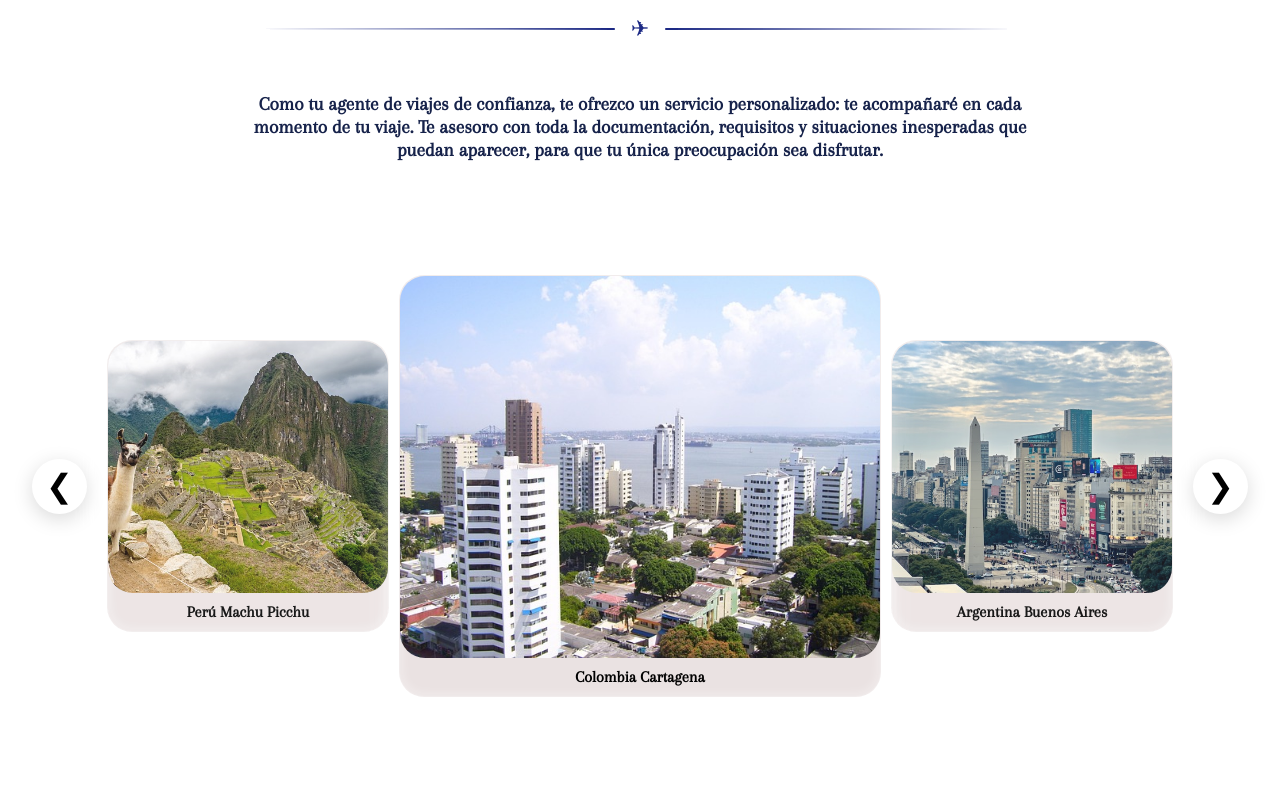
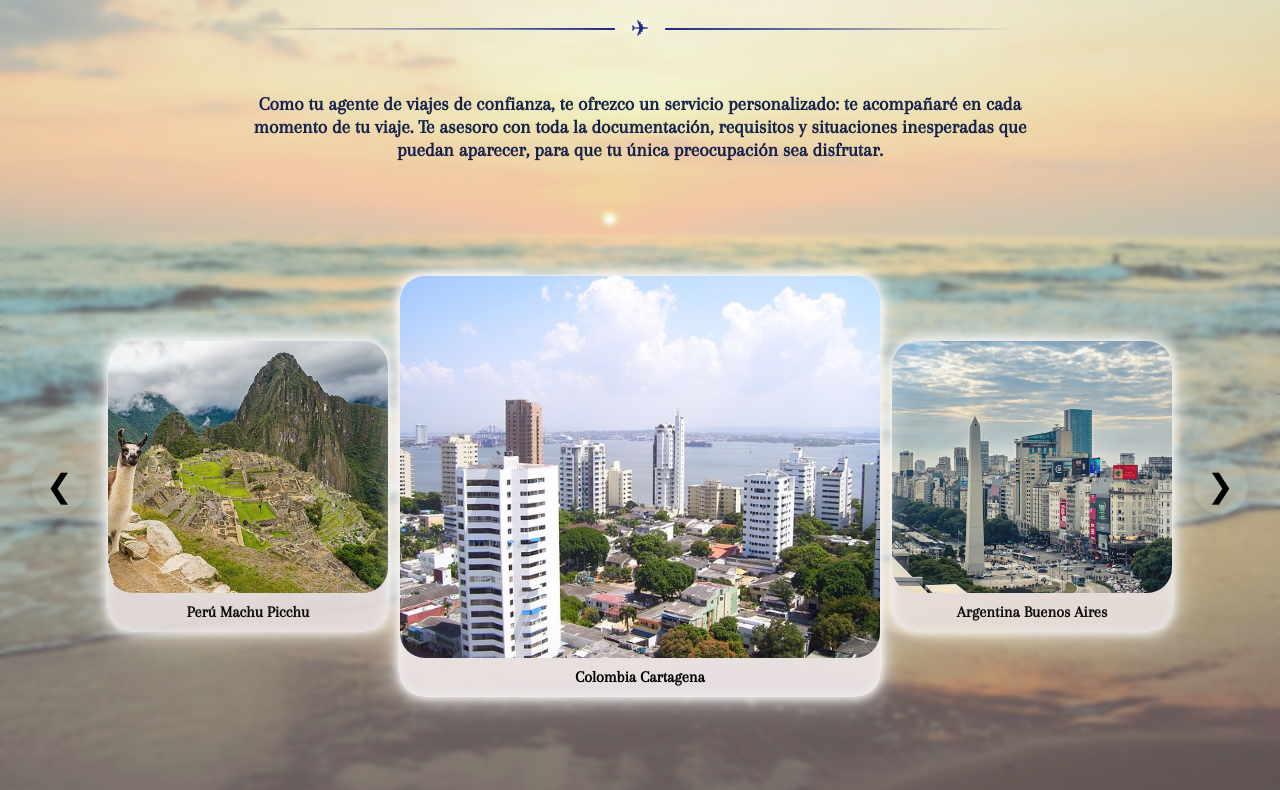
Before and after one commit to joeSL-ms/ViajesMitzy, a plain HTML site: page index.html in a window 1280 px wide. Shown: the part 227-1017 px from the top of the page. Drawn offline with Linux system fonts and the light colour scheme.

Commit message:
ruta imagen

```diff
--- a/css/homePage.css
+++ b/css/homePage.css
@@ -1,7 +1,7 @@
 body {
   font-family: "Playfair Display", serif;
   min-height: 100vh;
-  background: url("./imagenes/fondo3.jpg") center center/cover no-repeat;
+  background: url("../imagenes/fondo3.jpg") center center/cover no-repeat;
 }
 .overlay {
   min-height: 100vh;
```
